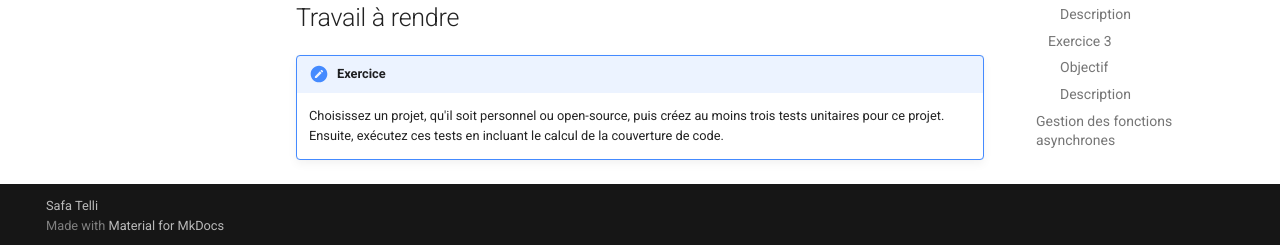
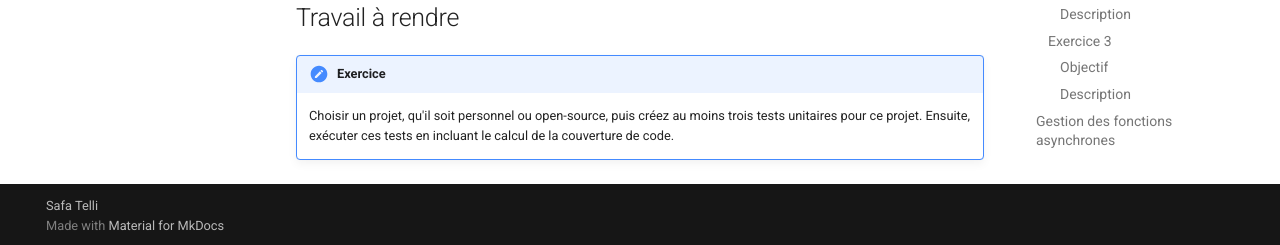
Before and after one commit to SafaTelli/tp-test-logiciel, an MkDocs documentation site: the page built from docs/tp1.md, in a window 1280 px wide and 900 px high, scrolled down 9926 px. Shown: the part 652-897 px from the top of the window. Built offline with MkDocs 1.6.1 and Material for MkDocs 9.7.7, drawn with Linux system fonts in a browser that asks for light colours.

Commit message:
tp1 added

```diff
--- a/docs/tp1.md
+++ b/docs/tp1.md
@@ -337,4 +337,4 @@ Ensuite, vous pouvez lancer la couverture de code avec : **npm run test:coverage
 
 ## Travail à rendre
 !!! Exercice
-    Choisissez un projet, qu'il soit personnel ou open-source, puis créez au moins trois tests unitaires pour ce projet. Ensuite, exécutez ces tests en incluant le calcul de la couverture de code.
+    Choisir un projet, qu'il soit personnel ou open-source, puis créez au moins trois tests unitaires pour ce projet. Ensuite, exécuter ces tests en incluant le calcul de la couverture de code.
```
Also changed, not shown: site/search/search_index.json, site/tp1/index.html, 1 other file.
